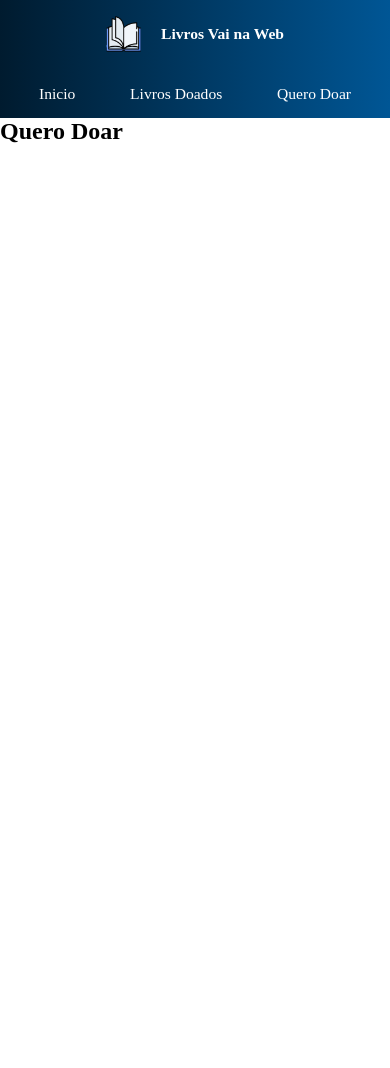
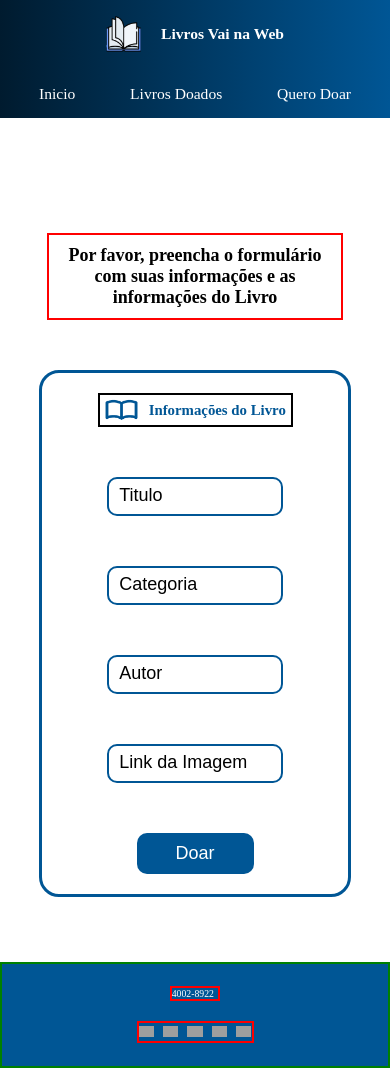
Before and after one commit to leonardofv/Doacao-de-Livros, a React (Vite) app: page /QueroDoar in a window 390 px wide. Before the commit the page ends 844 px from the top, so only its background shows below. Built offline with nearby package versions, Linux system fonts and the light colour scheme; grey boxes are pictures that could not be loaded.

Commit message:
finalizando página doados e quero doar

```diff
--- a/src/App.jsx
+++ b/src/App.jsx
@@ -1,13 +1,13 @@
 import Header from './components/Header/header';
 // import ImagemInicial from './components/Imagem/imgem';
-// import Footer from './components/Footer/footer';
+import Footer from './components/Footer/footer';
 
 export default function App() {
   return (
     <>
       <Header/>
       {/* <ImagemInicial/>   */}
-      {/* <Footer/> */}
+      <Footer/>
     </>
   )
 }
--- a/src/components/Footer/footer.module.scss
+++ b/src/components/Footer/footer.module.scss
@@ -1,5 +1,6 @@
 
 .footer {
+    border: 2px solid green;
     height: 17vh;
     background-color: #005695;
     display: flex;
@@ -14,10 +15,15 @@
     }
     @media(max-width: 600px) {
         height: 12.5vh;
+        flex-direction: column;
+        justify-content: center;
+        gap: 20px 0;
     }
     .divNumero {
+        border: 2px solid red;
         @media(max-width: 600px) {
             width: 13vw;
+
         }
         .numero {
             font-size: 1.5vw;
@@ -31,6 +37,7 @@
         }
     }
     .divIcons {
+        border: 2px solid red;
         width: 15vw;
         display: flex;
         justify-content: space-between;
@@ -38,7 +45,7 @@
             width: 20vw;
         }
         @media(max-width: 600px) {
-            width: 25vw;
+            width: 30vw;
         }
         .icons {
             width: 2.2vw;
@@ -46,7 +53,7 @@
                 width: 2.5vw;
             }
             @media(max-width: 600px) {
-                width: 3vw;
+                width: 4vw;
             }
         }
     }
--- a/src/pages/Doados/doados.jsx
+++ b/src/pages/Doados/doados.jsx
@@ -4,8 +4,7 @@ import imgProtagonista from '../../assets/Doados/livro1.png';
 
 export default function doar() {
     return (
-        <section>
-
+        <section className={s.container}>
             <div className={s.boxH2}>
                 <h2 className={s.h2}>Livros Doados</h2>
             </div>
--- a/src/pages/Doados/doados.module.scss
+++ b/src/pages/Doados/doados.module.scss
@@ -1,3 +1,7 @@
+.container {
+    height: 100vh;
+}
+
 .boxH2 {
     // border: 2px solid;
     height: 8vh;
@@ -28,6 +32,7 @@
     grid-template-columns: repeat(4, 1fr);
     place-items: center;
     gap: 100px 0;
+    // height: 100vh;
     @media(max-width: 600px) {
         grid-template-columns: (repeat(1,1fr));
     }
--- a/src/pages/Inicio/inicio.jsx
+++ b/src/pages/Inicio/inicio.jsx
@@ -1,6 +1,6 @@
 import ImagemInicial from '../../components/Imagem/imgem';
 import Cards from '../../components/Card/card';
-import Footer from '../../components/Footer/footer';
+// import Footer from '../../components/Footer/footer';
 // import s from './inicio.module.scss';
 
 export default function inicio() {
@@ -8,7 +8,7 @@ export default function inicio() {
         <>
             <ImagemInicial/>
             <Cards/>
-            <Footer/>
+            {/* <Footer/> */}
             {/* // <section>
             //     <section className={s.post}>
             //         <h2 className={s.h2}>VENHA FAZER PARTE DA MAIOR REDE DE DOAÇÃO</h2>
--- a/src/pages/QueroDoar/queroDoar.jsx
+++ b/src/pages/QueroDoar/queroDoar.jsx
@@ -1,7 +1,27 @@
+import s from './queroDoar.module.scss';
+import Logo from '../../assets/queroDoar/Frame.png';
+
 export default function queroDoar() {
     return (
         <>
-            <h2>Quero Doar</h2>
+            <section className={s.container}>
+                <div className={s.boxTitle}>
+                    <h2 className={s.title}>
+                        Por favor, preencha o formulário com suas informações e as informações do Livro
+                    </h2>
+                </div>
+                <form className={s.form}>
+                    <div className={s.boxInfo}>
+                        <img src={Logo} alt="" />
+                        <h3>Informações do Livro</h3>
+                    </div>
+                    <input className={s.input} type="text" placeholder="Titulo" />
+                    <input className={s.input} type="text" placeholder="Categoria"/>
+                    <input className={s.input} type="text" placeholder="Autor"/>
+                    <input className={s.input} type="link" placeholder="Link da Imagem"/>
+                    <button className={s.button}>Doar</button>
+                </form>
+            </section>
         </>
     )
 }
--- /dev/null
+++ b/src/pages/QueroDoar/queroDoar.module.scss
@@ -0,0 +1,164 @@
+.container {
+    display: flex;
+    flex-direction: column;
+    align-items: center;
+    justify-content: center;
+    height: 100vh;
+    @media(max-width: 900px) {
+        height: 70vh;
+    }
+    @media(max-width: 800px) {
+        height: 65vh;
+    }
+    @media(max-width: 600px) {
+        height: 100vh;
+    }
+}
+
+.boxTitle {
+    border: 2px solid red;
+    margin: 50px 0;
+    .title {
+        font-size: 30px;
+        color: #000000;
+        @media(max-width: 1100px) {
+            font-size: 25px;
+        }
+        @media(max-width: 920px) {
+            font-size: 22px;
+        }
+        @media(max-width: 780px) {
+            font-size: 20px;
+        }
+        @media(max-width: 710px) {
+            font-size: 18px;
+        }
+        @media(max-width: 600px) {
+            width: 75vw;
+            text-align: center;
+            padding: 10px;
+        }
+    }
+}
+
+.form {
+    border: 3px solid #005695;
+    border-radius: 20px;
+    width: 23vw;
+    padding: 20px 0;
+    display: flex;
+    flex-direction: column;
+    justify-content: center;
+    align-items: center;
+    gap: 50px;
+    @media(max-width: 1300px) {
+        width: 33vw;
+    }
+    @media(max-width: 1150px) {
+        width: 35vw;
+    }
+    @media(max-width: 1000px) {
+        width: 45vw;
+    }
+    @media(max-width: 800px) {
+        width: 50vw;
+    }
+    @media(max-width: 600px) {
+        width: 80vw;
+    }
+    .boxInfo {
+        border: 2px solid;
+        display: flex;
+        align-items: center;
+        width: 18vw;
+        justify-content: space-around;
+        @media(max-width: 1150px) {
+            width: 25vw;
+        }
+        @media(max-width: 1000px) {
+            width: 30vw;
+        }
+        @media(max-width: 800px) {
+            width: 35vw;
+        }
+        @media(max-width: 600px) {
+            width: 50vw;
+        }
+        img {
+            width: 3vw;
+            @media(max-width: 1000px) {
+                width: 5vw;
+            }
+            @media(max-width: 600px) {
+                width: 9vw;
+            }
+        }
+        h3 {
+            color: #005695;
+            font-size: 1.3vw;
+            @media(max-width: 1150px) {
+                font-size: 2vw;
+            }
+            @media(max-width: 1000px) {
+                font-size: 2.5vw;
+            }
+            @media(max-width: 800px) {
+                font: 2.9vw;
+            }
+            @media(max-width: 600px) {
+                font-size: 3.8vw;
+            }
+        }
+    }
+    .input {
+        width: 15vw;
+        padding: 10px;
+        border: 2px solid #005695;
+        border-radius: 10px;
+        @media(max-width: 1150px) {
+            width: 20vw;
+        }
+        @media(max-width: 1000px) {
+            width: 25vw;
+        }
+        @media(max-width: 800px) {
+            width: 30vw;
+        }
+        @media(max-width: 600px) {
+            width: 45vw;
+        }
+        &::placeholder {
+           font-size: 16px;
+           color: #000;
+           @media(max-width: 600px) {
+            font-size: 18px;
+           }
+        }
+    }
+
+    .button {
+        border: none;
+        background-color: #005695;
+        width: 10vw;
+        padding: 15px;
+        border-radius: 10px;
+        color: #fff;
+        cursor: pointer;
+        font-size: 18px;
+        @media(max-width: 1300px) {
+            width: 12vw;
+        }
+        @media(max-width: 1150px) {
+           width: 15vw;
+        }
+        @media(max-width: 900px) {
+            width: 18vw;
+            font-size: 16px;
+        }
+        @media(max-width: 600px) {
+            width: 30vw;
+            font-size: 18px;
+            padding: 10px;
+        }
+    }
+}
```
Also changed, not shown: src/assets/queroDoar/Frame.png (added).
